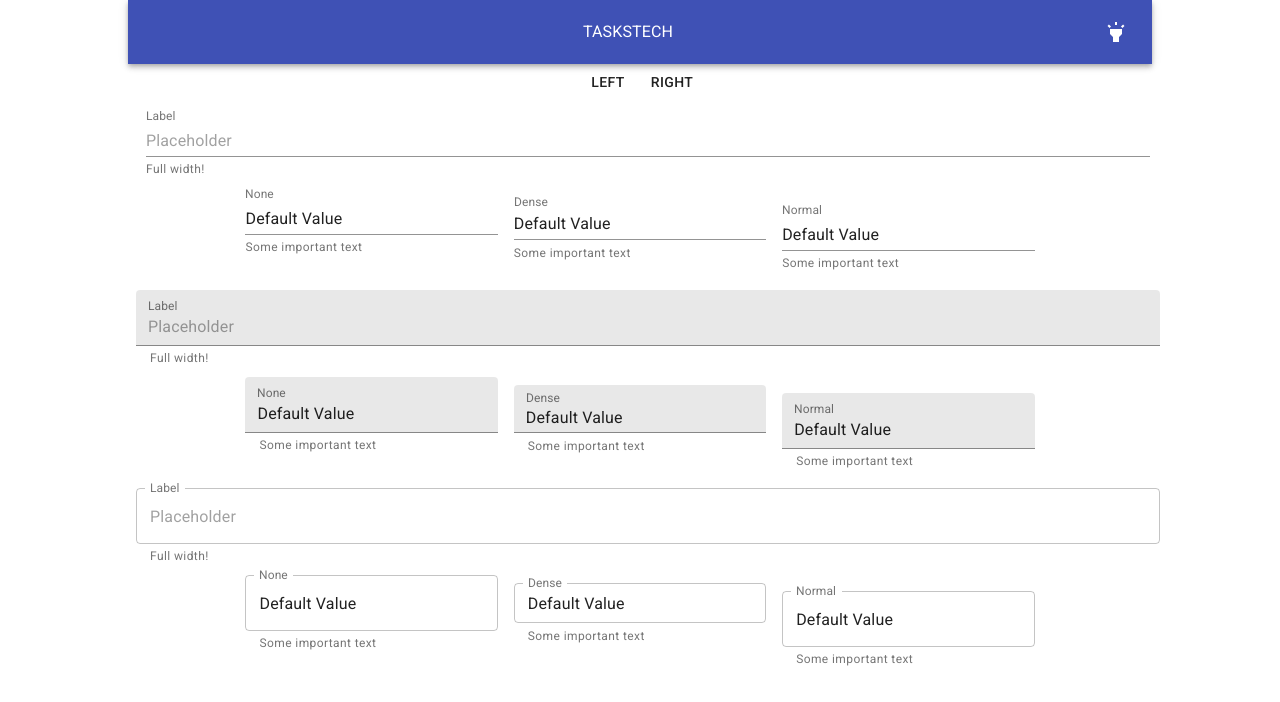
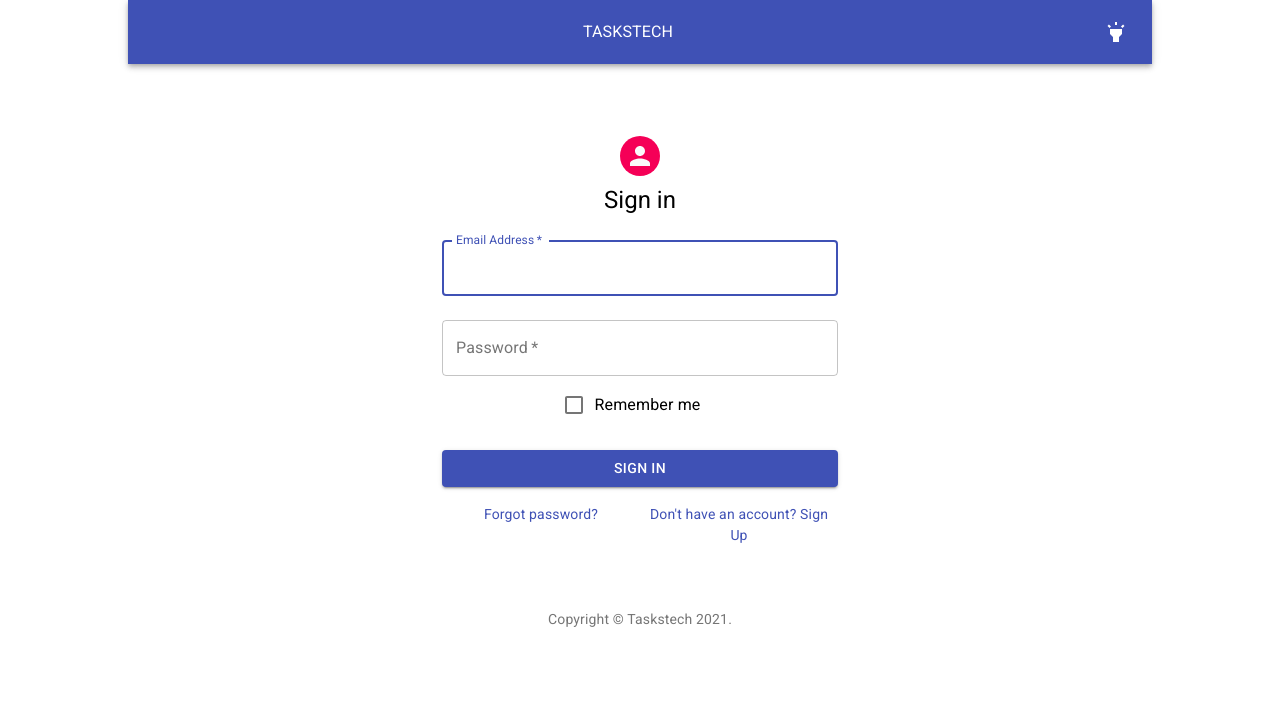
Before and after one commit to tweneboah/taskstech, a React (Create React App) app: page / in a window 1280 px wide. Shown: the top 702 px of the page. Built offline with nearby package versions, Linux system fonts and the light colour scheme.

Commit message:
[Mod] the route in the App.js

```diff
--- a/src/App.js
+++ b/src/App.js
@@ -1,20 +1,18 @@
 import "./App.css";
-import SignUp from "./components/Forms/SignUp";
 import { Switch, Route } from "react-router-dom";
-import TradieLogin from "./components/Forms/TradieLogin";
-import NewInventory from "./components/inventory/NewInventory";
 import Header from "./components/Header/Header";
+import * as Pages from "./pages/Pages";
 
-import RightSideBar from "./components/rightSideBar/RightSideBar";
 
 function App() {
   return (
     <div className='App'>
       <Header />
-      <RightSideBar />
       <Switch>
-        <Route exact={true} path='/' component={NewInventory} />
-        <Route exact path='/login' component={TradieLogin} />
+        <Route exact path="/signup" component={Pages.SignUp} />
+        <Route exact path="/forgetpassword" component={Pages.ForgetPassword} />
+        <Route exact path="/forgetpassword" component={Pages.ForgetPassword} />
+        <Route exact path="/" component={Pages.Login} />
       </Switch>
     </div>
   );
```
